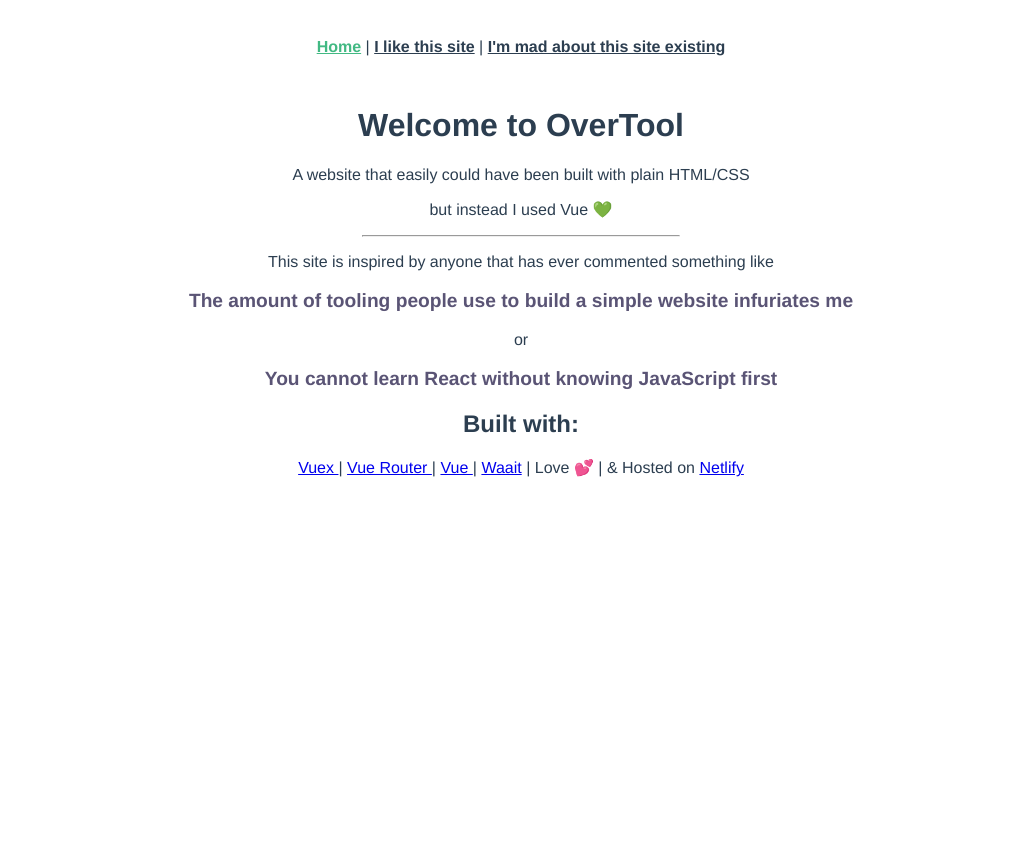
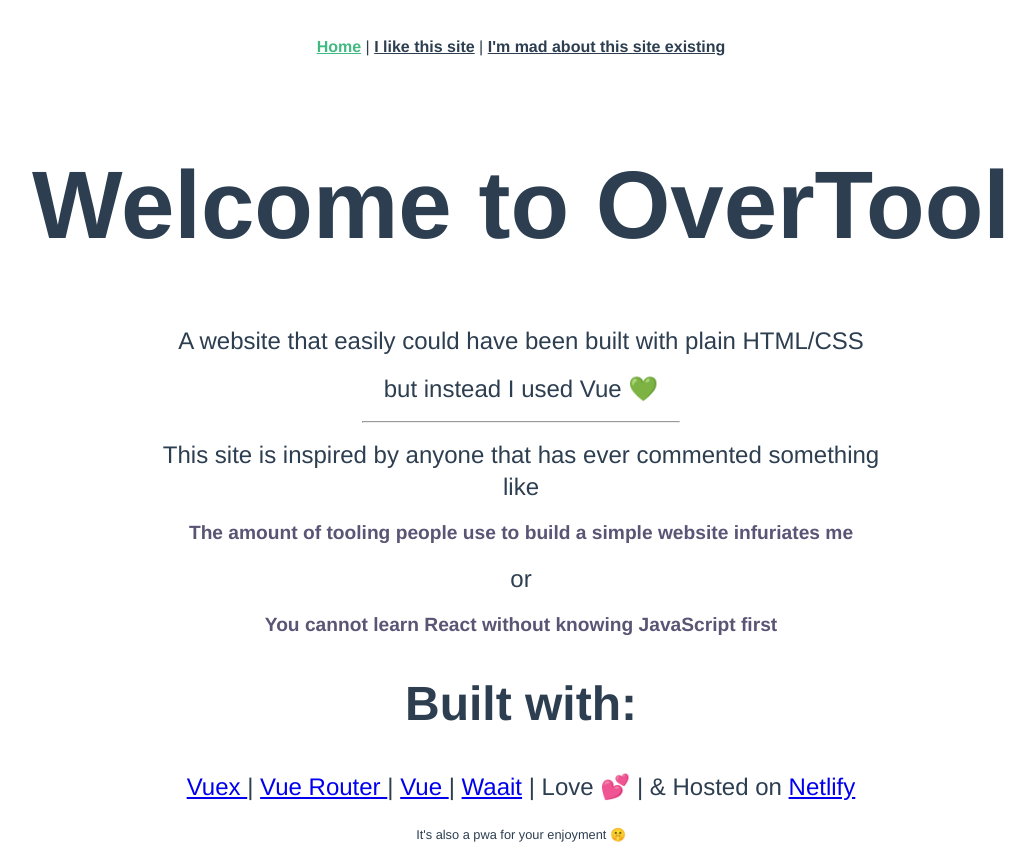
Before and after one commit to TerabyteTiger/overtool, a Vue app: page / in a window 1280 px wide. Shown: the whole page, without its empty margins (119-1154 px from the left). Before the commit the page ends 800 px from the top, so only its background shows below. Built offline with nearby package versions, Linux system fonts and the light colour scheme.

Commit message:
👀 Make it all big mad

```diff
--- a/src/App.vue
+++ b/src/App.vue
@@ -16,6 +16,21 @@
   -moz-osx-font-smoothing: grayscale;
   text-align: center;
   color: #2c3e50;
+}
+
+p {
+  font-size: 1.5rem;
+  max-width: 750px;
+  margin: 1rem auto;
+  line-height: 2rem;
+}
+
+h1 {
+  font-size: 6em;
+}
+
+h2 {
+  font-size: 3em;
 }
 
 #nav {
--- a/src/views/H8rs.vue
+++ b/src/views/H8rs.vue
@@ -29,9 +29,9 @@
     </div>
     <div v-else>
       <h2>
-        Please Wait ...
+        Please Wait ... ⌚
       </h2>
-      <p>The page is loading</p>
+      <p>👉 The page is loading 👈</p>
     </div>
   </main>
 </template>
@@ -47,7 +47,7 @@
     };
   },
   async mounted() {
-    await wait(2000);
+    await wait(2500);
     this.waitFlag = true;
   },
 };
--- a/src/views/Home.vue
+++ b/src/views/Home.vue
@@ -32,6 +32,7 @@
       | <a href="https://github.com/wesbos/waait">Waait</a> | Love 💕 | & Hosted
       on <a href="https://www.netlify.com/">Netlify</a>
     </p>
+    <p class="smol">It's also a pwa for your enjoyment 🤫</p>
   </div>
 </template>
 
@@ -41,3 +42,9 @@
   components: {},
 };
 </script>
+
+<style>
+.smol {
+  font-size: 0.8rem;
+}
+</style>
```
